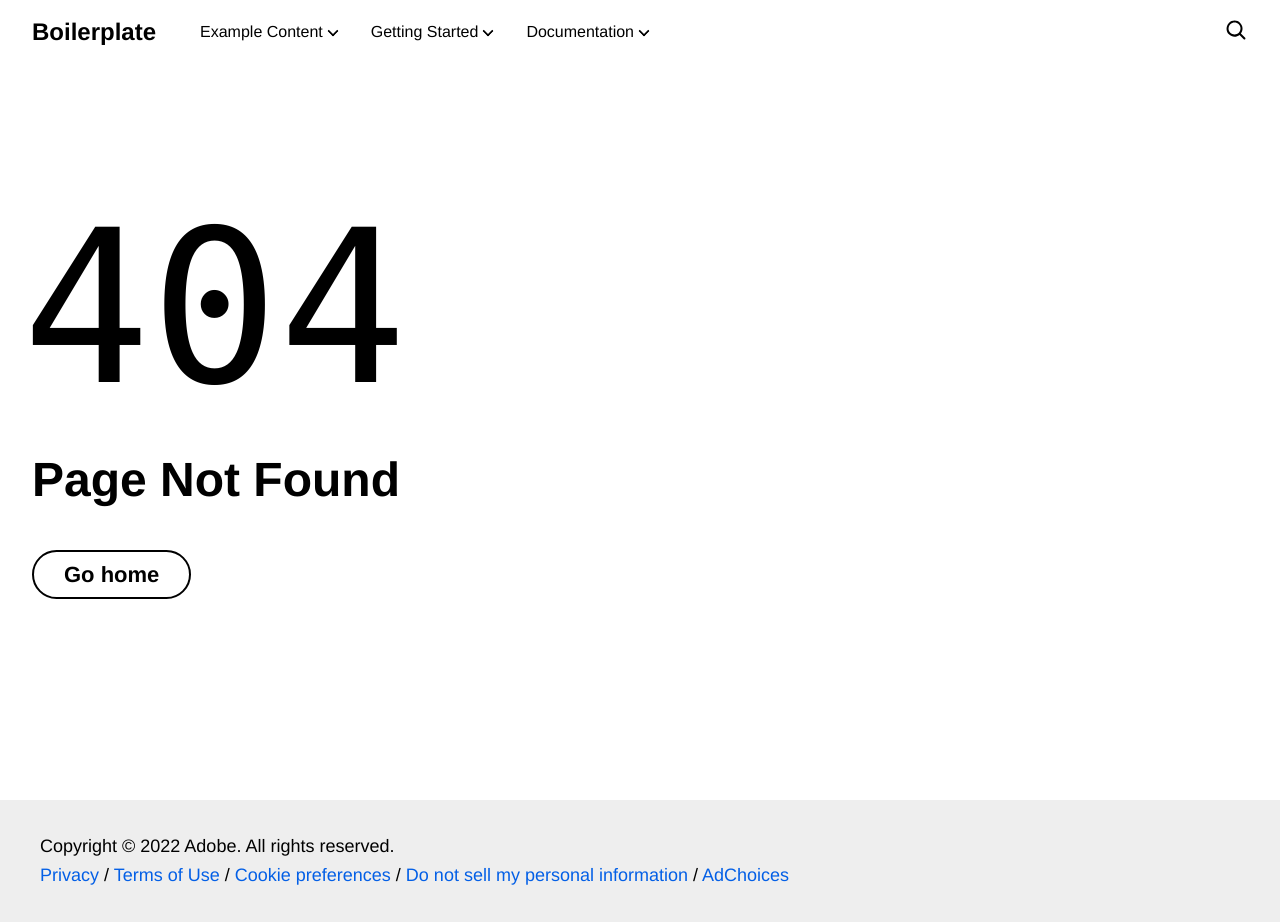
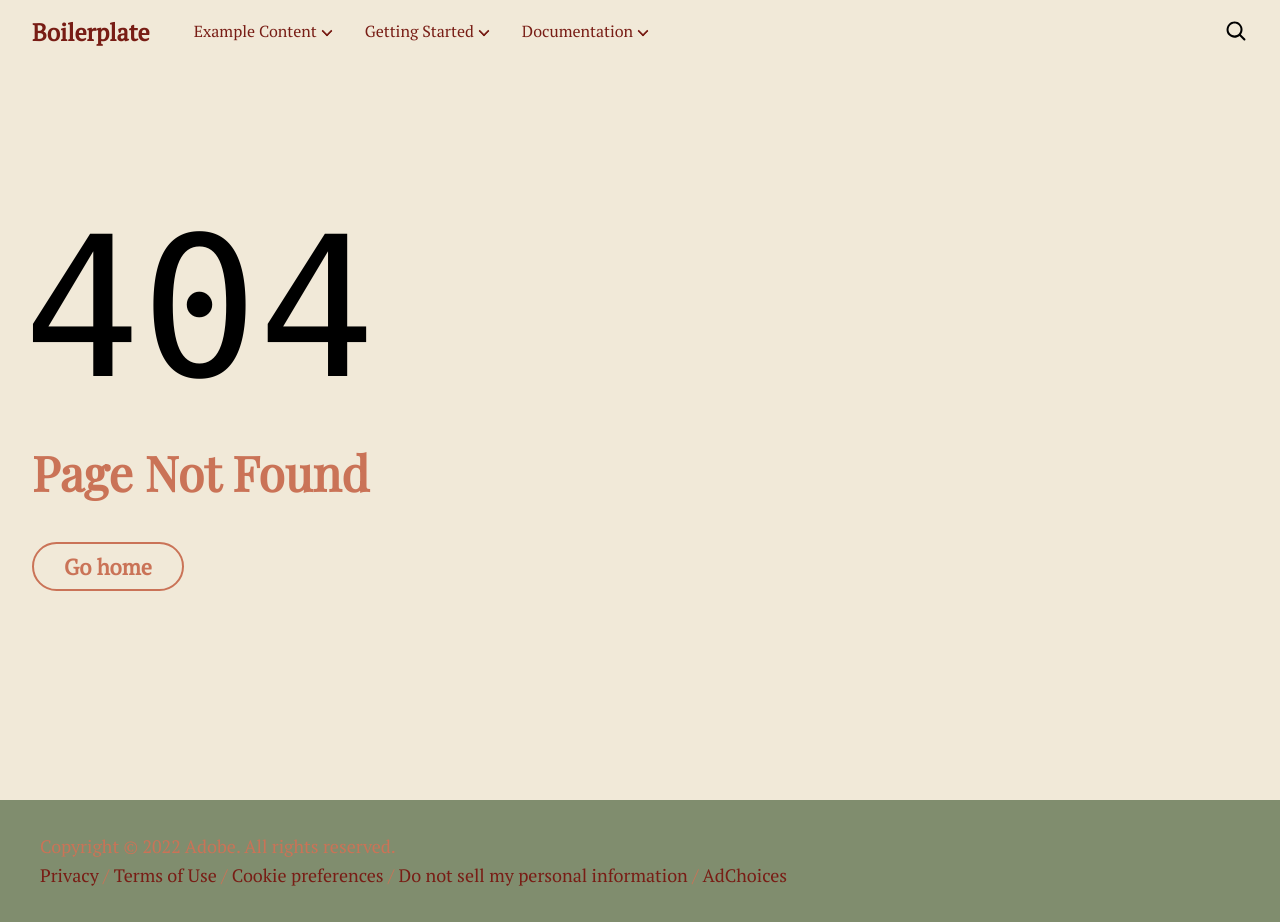
Before and after one commit to davidnuescheler/dryvalley, a website with bundled scripts: page 404.html in a window 1280 px wide. Built offline with nearby package versions, Linux system fonts and the light colour scheme; files whose address does not match are found by name.

Commit message:
chore: initial styling

```diff
--- a/blocks/header/header.css
+++ b/blocks/header/header.css
@@ -14,8 +14,9 @@ header nav {
   width: 100%;
   height: var(--nav-height);
   padding: 0 1rem;
-  background-color: var(--background-color);
+  background-color: var(--nav-background-color);
   font-family: var(--body-font-family);
+  color: var(--nav-text-color);
 }
 
 header nav[aria-expanded=true] {
--- a/blocks/hero/hero.css
+++ b/blocks/hero/hero.css
@@ -18,7 +18,7 @@ main .hero h1 {
     max-width: 1200px;
     margin-left: auto;
     margin-right: auto;
-    color: white;
+    color: var(--background-color);
 }
 
 
--- a/styles/lazy-styles.css
+++ b/styles/lazy-styles.css
@@ -1 +1,3 @@
 /* below the fold CSS goes here */
+
+@import url('https://fonts.googleapis.com/css2?family=PT+Serif&family=Playfair+Display&display=swap');
--- a/styles/styles.css
+++ b/styles/styles.css
@@ -12,16 +12,18 @@
 
  :root {
   /* colors */
-  --link-color: #035fe6;
+  --link-color: #781D15;
   --link-hover-color: #136ff6;
-  --background-color: #fff;
-  --overlay-background-color: #eee;
-  --highlight-background-color: #ccc;
-  --text-color: #000;
+  --background-color: #F1E9D8;
+  --overlay-background-color: #808D6E;
+  --highlight-background-color: #DEC39F;
+  --nav-background-color: var(--background-color);
+  --nav-text-color: #781D15;
+  --text-color: #CA7357;
 
   /* fonts */
-  --body-font-family: 'helvetica neue', helvetica, ubuntu, roboto, noto, sans-serif;
-  --heading-font-family: var(--body-font-family);
+  --body-font-family: 'PT Serif', serif;
+  --heading-font-family: 'Playfair Display', serif;
   --fixed-font-family: 'Roboto Mono', menlo, consolas, 'Liberation Mono', monospace;
 
   /* body sizes */
```
